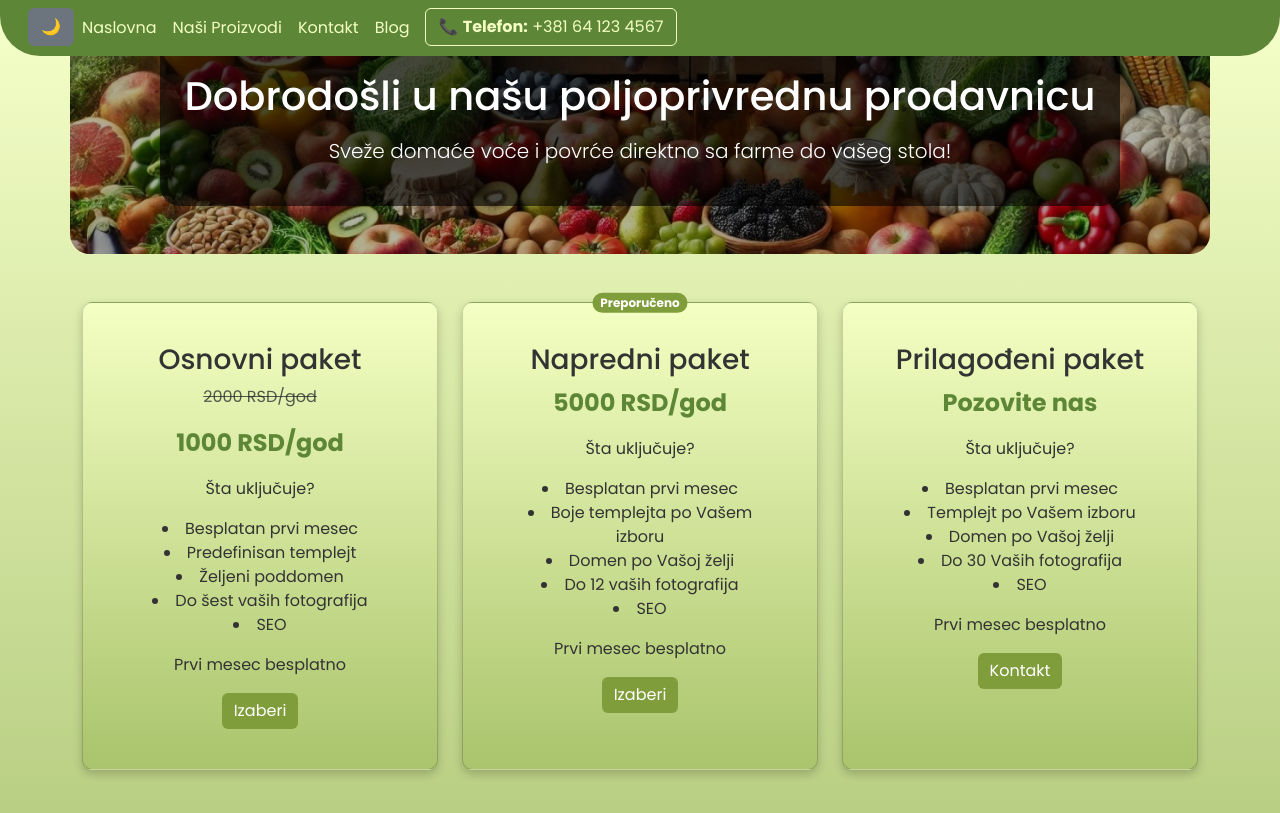
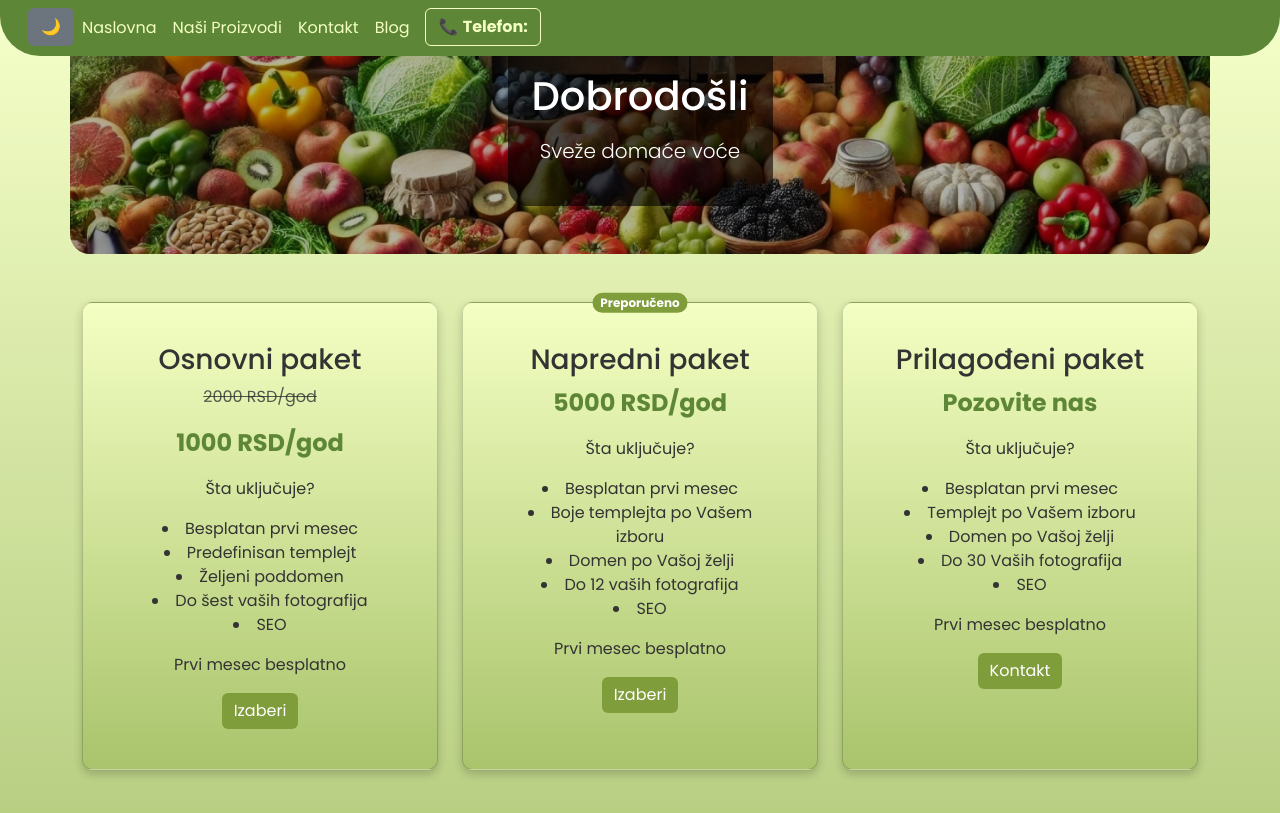
Before and after one commit to trkinrs/jagodekrusevac.srb.in.rs, a Jekyll site: the page built from pricing.markdown, in a window 1280 px wide. Shown: the top 813 px of the page. Built offline with Jekyll 4.4.1, drawn with Linux system fonts in a browser that asks for light colours.

Commit message:
Update source site content

```diff
--- a/_data/i18n.yml
+++ b/_data/i18n.yml
@@ -1,12 +1,12 @@
-# https://jekyllrb.com/docs/themes/#themes-with-data-directory
+---
 en:
   welcome_to_our_store: Welcome to Our Produce Store
   contact_us: Contact Us
   our_products: Our Products
-  fresh_produce: Fresh local fruits and vegetables straight from the farm to your table!
-
+  fresh_produce: Fresh local fruits and vegetables straight from the farm to your
+    table!
 sr:
-  welcome_to_our_store: Dobrodošli u našu poljoprivrednu prodavnicu
+  welcome_to_our_store: Dobrodošli
   contact_us: Kontaktirajte nas
   our_products: Naši proizvodi
-  fresh_produce: Sveže domaće voće i povrće direktno sa farme do vašeg stola!
+  fresh_produce: Sveže domaće voće
```
Also changed, not shown: _data/landing.yml (+18 -20 lines), assets/images/viber_image_2025-05-13_18-59-03-567.jpg (added), assets/images/viber_image_2025-05-13_18-59-03-837.jpg (added), assets/images/viber_image_2025-05-13_18-59-04-115.jpg (added).
